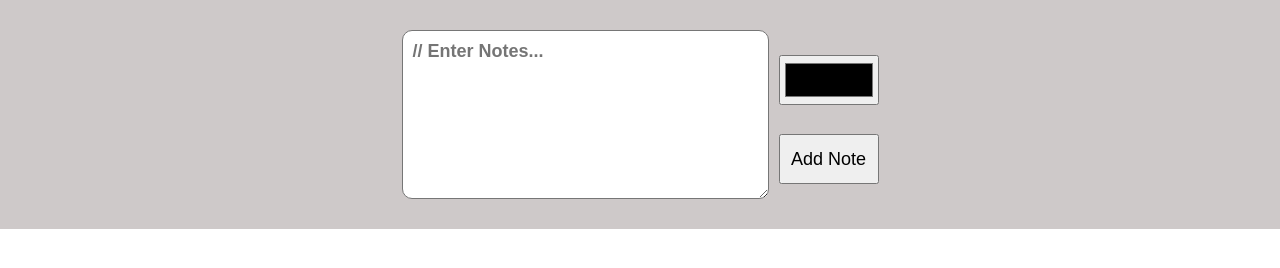
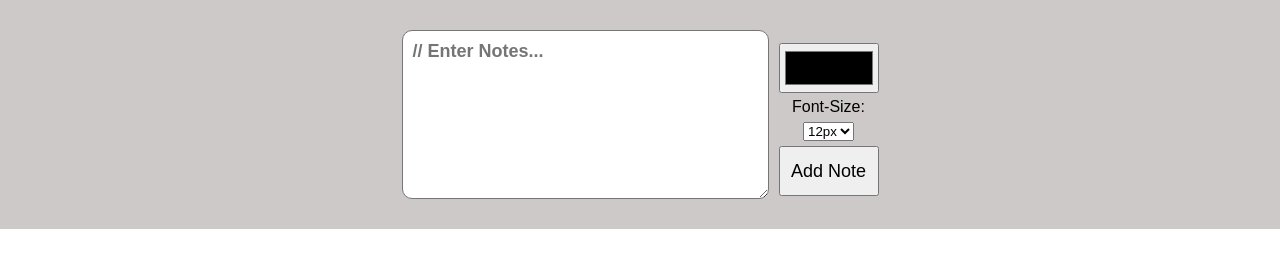
Before and after one commit to Jashgusani123/Stickey-Notes, a plain HTML site: page index.html in a window 1280 px wide. Drawn offline with Linux system fonts and the light colour scheme.

Commit message:
Update index.html

```diff
--- a/index.html
+++ b/index.html
@@ -12,6 +12,14 @@
         <textarea name="area" id="textarea" cols="30" rows="7" placeholder="// Enter Notes..."></textarea>
        <div class="comn">
         <input type="color" name="color" id="incolor">
+                 <label for="" >Font-Size: </label>
+        <select id="fsize">
+            <option value="12px" >12px</option>
+            <option value="15px" >15px</option>
+            <option value="18px" >18px</option>
+            <option value="20px" >20px</option>
+
+        </select>
         <button id="btn">Add Note</button>
     </div>
     </div>
```
